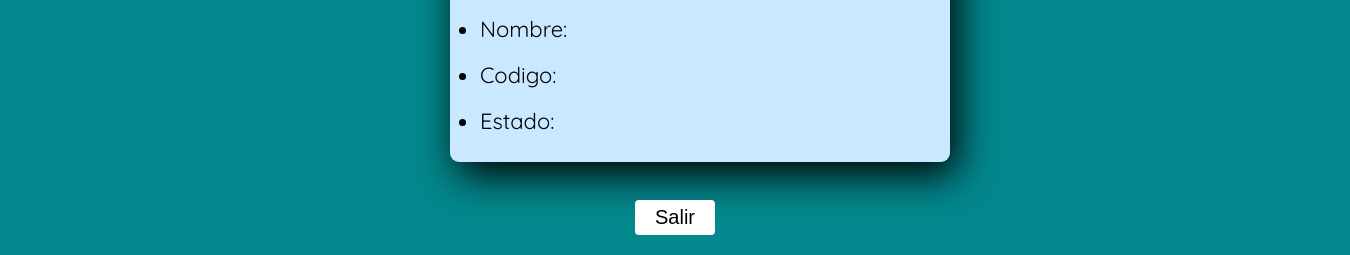
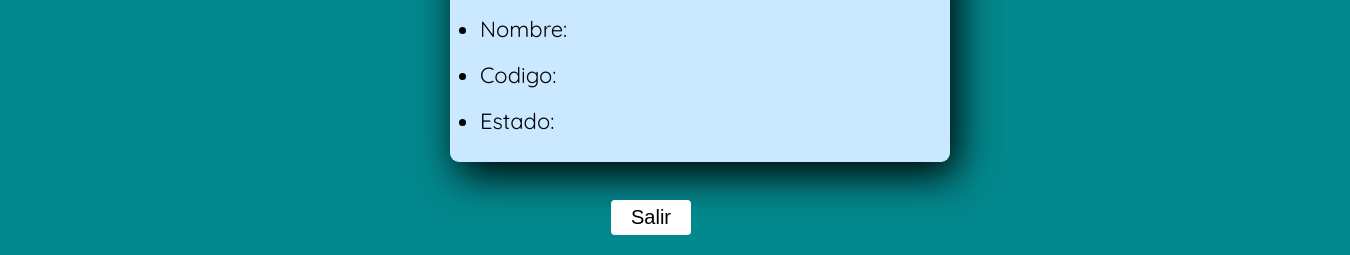
Before and after one commit to KarineAlsa/SSP, an Electron app: page HTML/laboratorio.html in a window 1350 px wide. Shown: the part 552-807 px from the top of the page. Drawn offline with Linux system fonts and the light colour scheme; no server answers; a web font is replaced by a local one.

Commit message:
Add files via upload

```diff
--- a/CSS/Styles.css
+++ b/CSS/Styles.css
@@ -506,7 +506,23 @@ a {
   background-color: #f0d7c5;
   color: #000;
 }
+.btnSalir2 {
+  margin-top: 20px;
+  border-radius: 4px;
+  font-size: 20px;
+  height: 35px;
+  width: 80px;
+  background-color: #ffff;
+  color: #000;
+  border: 0px;
+  margin-bottom: 20px;
+  transform: translate(-30%,0%);
+}
 
+.btnSalir2:hover {
+  background-color: #f0d7c5;
+  color: #000;
+}
 select{
   font-size: 18px;
 
--- a/HTML/laboratorio.html
+++ b/HTML/laboratorio.html
@@ -112,7 +112,7 @@
 
     <center><button class="btnAgregarLb" style="display:none"id="agregar"onclick="agregar()"><img src="../IMG/enviar.png" class="enviar"></button></center>
     <br>
-    <center><button class="btnSalir" onclick="salir()">Salir</button> </center>
+    <center><button class="btnSalir2" onclick="salir()">Salir</button> </center>
 
     <script src="../JS/laboratorio.js"></script>
 </body>
```
Also changed, not shown: HTML/paciente.html (+1 -1 lines), HTML/vistamedico.html (+1 -1 lines), JS/medico.js (+9 -1 lines).
